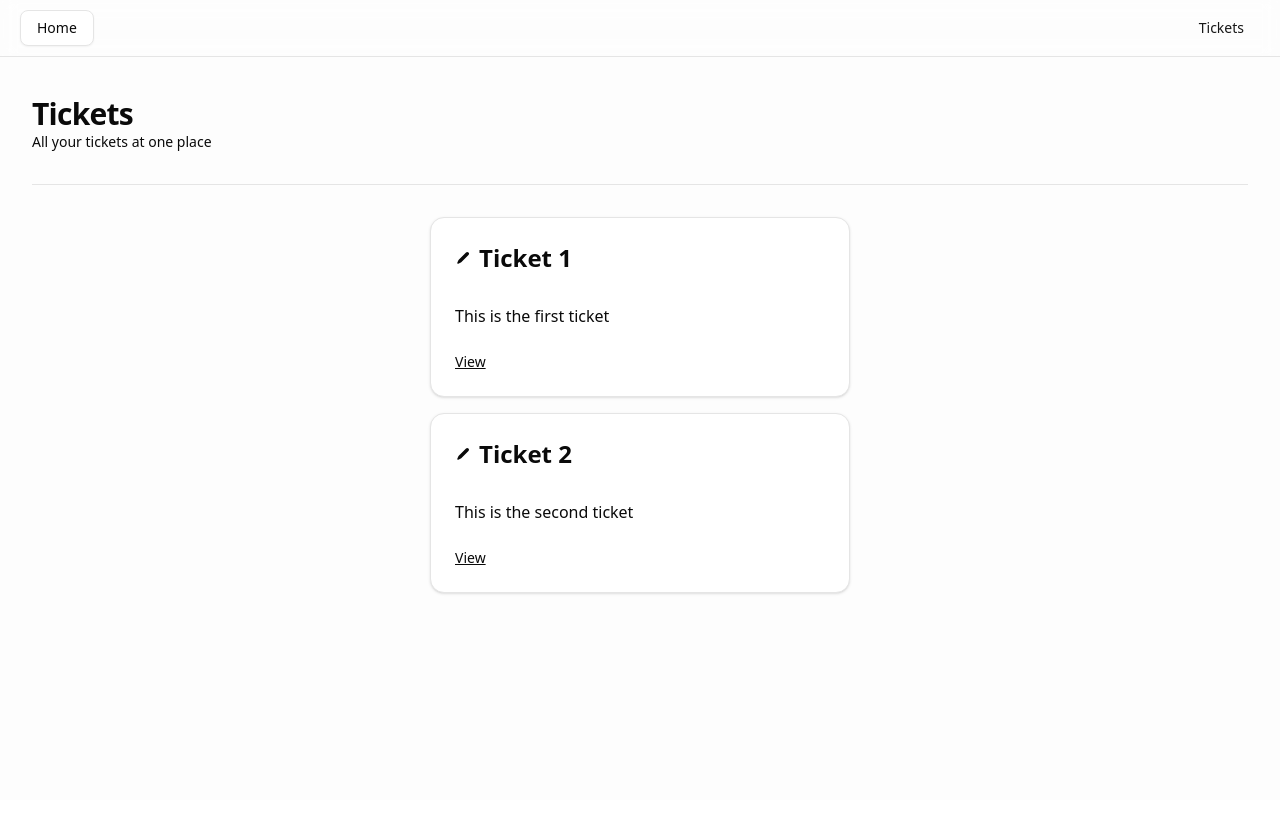
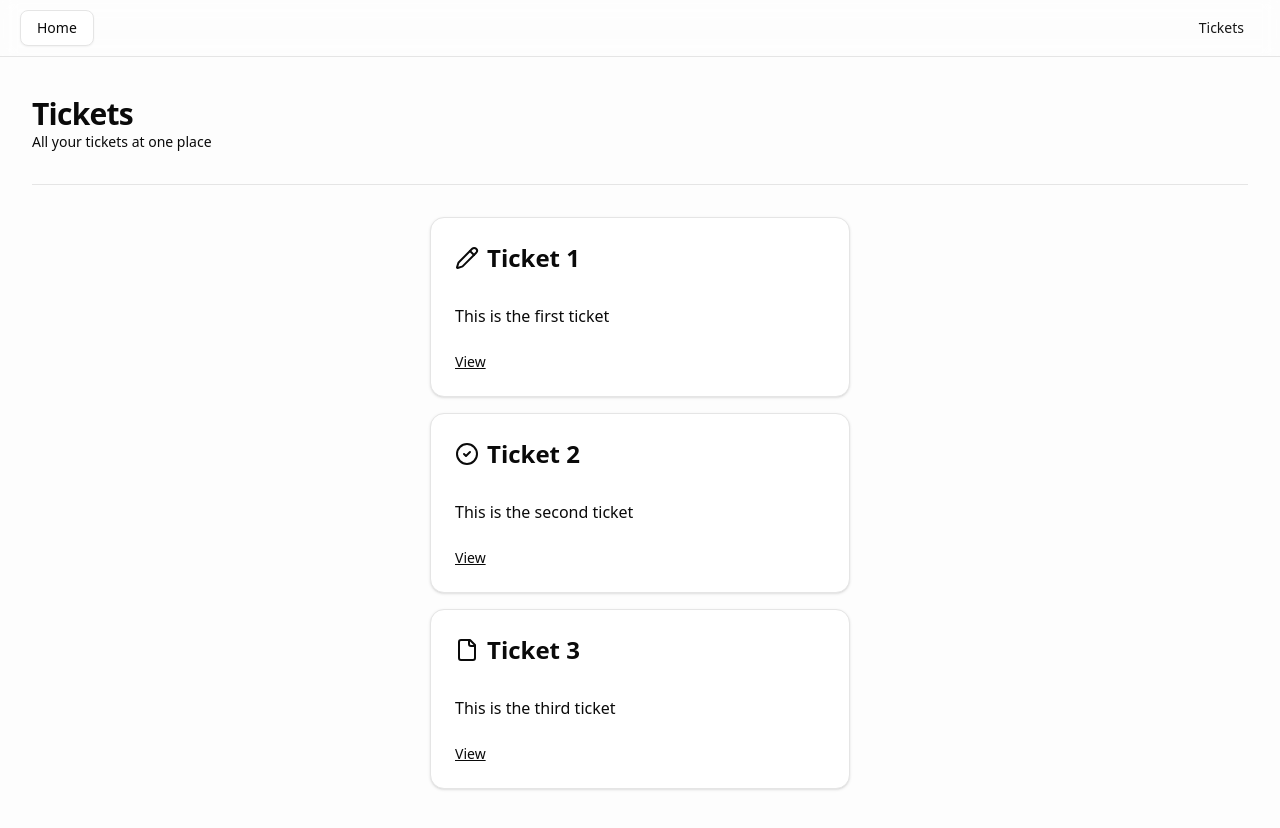
Before and after one commit to Raman-X/ticket-app, a Next.js app: page /tickets in a window 1280 px wide. Shown: the top 828 px of the page. Before the commit the page ends 800 px from the top, so only its background shows below. Built offline with nearby package versions, Linux system fonts and the light colour scheme.

Commit message:
added lucide react icons

```diff
--- a/src/app/tickets/page.tsx
+++ b/src/app/tickets/page.tsx
@@ -12,50 +12,12 @@ import {
   CardContent,
 } from "@/components/ui/card";
 import { Separator } from "@/components/ui/separator";
-
-const CheckIcon = () => (
-  <svg
-    xmlns="http://www.w3.org/2000/svg"
-    viewBox="0 0 16 16"
-    fill="currentColor"
-    className="size-4"
-  >
-    <path
-      fillRule="evenodd"
-      d="M12.416 3.376a.75.75 0 0 1 .208 1.04l-5 7.5a.75.75 0 0 1-1.154.114l-3-3a.75.75 0 0 1 1.06-1.06l2.353 2.353 4.493-6.74a.75.75 0 0 1 1.04-.207Z"
-      clipRule="evenodd"
-    />
-  </svg>
-);
-const PencilIcon = () => (
-  <svg
-    xmlns="http://www.w3.org/2000/svg"
-    viewBox="0 0 16 16"
-    fill="currentColor"
-    className="size-4"
-  >
-    <path
-      fillRule="evenodd"
-      d="M11.013 2.513a1.75 1.75 0 0 1 2.475 2.474L6.226 12.25a2.751 2.751 0 0 1-.892.596l-2.047.848a.75.75 0 0 1-.98-.98l.848-2.047a2.75 2.75 0 0 1 .596-.892l7.262-7.261Z"
-      clipRule="evenodd"
-    />
-  </svg>
-);
-const DocumentIcon = () => (
-  <svg
-    xmlns="http://www.w3.org/2000/svg"
-    viewBox="0 0 16 16"
-    fill="currentColor"
-    className="size-4"
-  >
-    <path d="M2.5 3.5A1.5 1.5 0 0 1 4 2h4.879a1.5 1.5 0 0 1 1.06.44l3.122 3.12a1.5 1.5 0 0 1 .439 1.061V12.5A1.5 1.5 0 0 1 12 14H4a1.5 1.5 0 0 1-1.5-1.5v-9Z" />
-  </svg>
-);
+import { CircleCheck, File, Pencil } from "lucide-react";
 
 const TICKET_ICON = {
-  OPEN: <CheckIcon />,
-  DONE: <PencilIcon />,
-  IN_PROGRESS: <DocumentIcon />,
+  OPEN: <CircleCheck />,
+  DONE: <Pencil />,
+  IN_PROGRESS: <File />,
 };
 
 const TicketsPage = () => {
--- a/src/data.ts
+++ b/src/data.ts
@@ -15,7 +15,13 @@ const initialTickets: Ticket[] = [
     id: "2",
     title: "Ticket 2",
     content: "This is the second ticket",
-    status: "DONE",
+    status: "OPEN",
+  },
+  {
+    id: "3",
+    title: "Ticket 3",
+    content: "This is the third ticket",
+    status: "IN_PROGRESS",
   },
 ];
 
```
